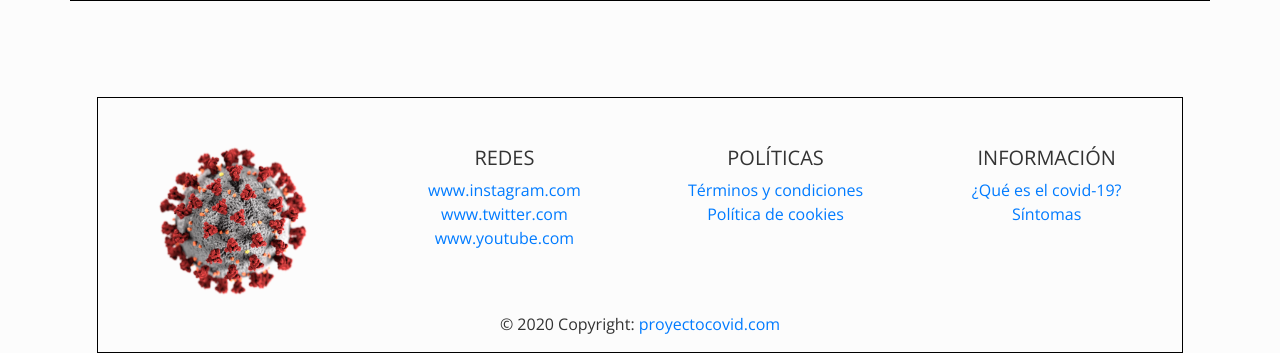
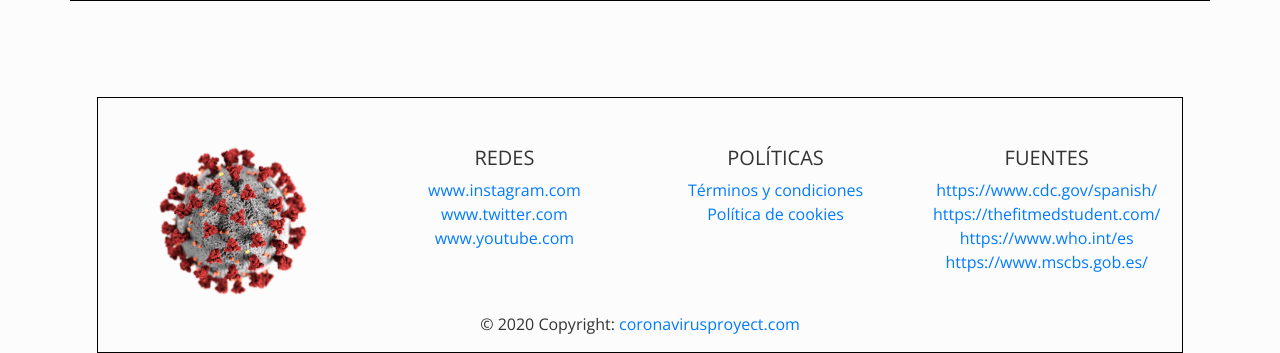
Before and after one commit to BestCobid19/Pagina-Web, a PHP site: page /index.php in a window 1280 px wide. Shown: the part 849-1202 px from the top of the page. Run offline with PHP 8.4, Linux system fonts and the light colour scheme; some libraries are stand-ins or nearby versions.

Commit message:
Update footer.php

```diff
--- a/footer.php
+++ b/footer.php
@@ -31,20 +31,26 @@
         </ul>
       </div>
       <div class="col-md-3 mb-md-0 mb-3">
-        <h5 class="text-uppercase ">Información</h5>
+        <h5 class="text-uppercase ">Fuentes</h5>
         <ul class="list-unstyled">
           <li>
-            <a href="covid-19.php">¿Qué es el covid-19?</a>
+            <a href="https://www.cdc.gov/spanish/" target="_blank">https://www.cdc.gov/spanish/</a>
           </li>
           <li>
-            <a href="sintomas.php">Síntomas</a>
+            <a href="https://thefitmedstudent.com/" target="_blank">https://thefitmedstudent.com/</a>
+          </li>
+          <li>
+            <a href="https://www.who.int/es" target="_blank">https://www.who.int/es</a>
+          </li>
+          <li>
+            <a href="https://www.mscbs.gob.es/" target="_blank">https://www.mscbs.gob.es/</a>
           </li>
         </ul>
       </div>
     </div>
   </div>
   <div class="footer-copyright text-center py-3">© 2020 Copyright:
-    <a href=""> proyectocovid.com</a>
+    <a href=""> coronavirusproyect.com</a>
   </div>
 </footer>
 <script src="js/script.js"></script>
```
